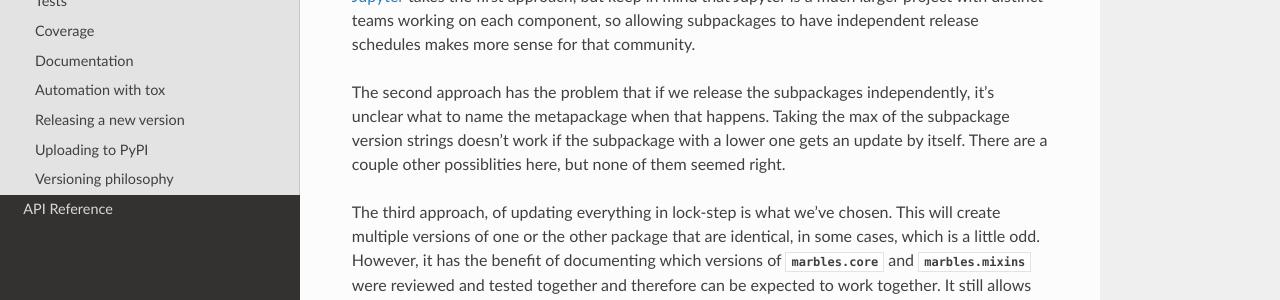
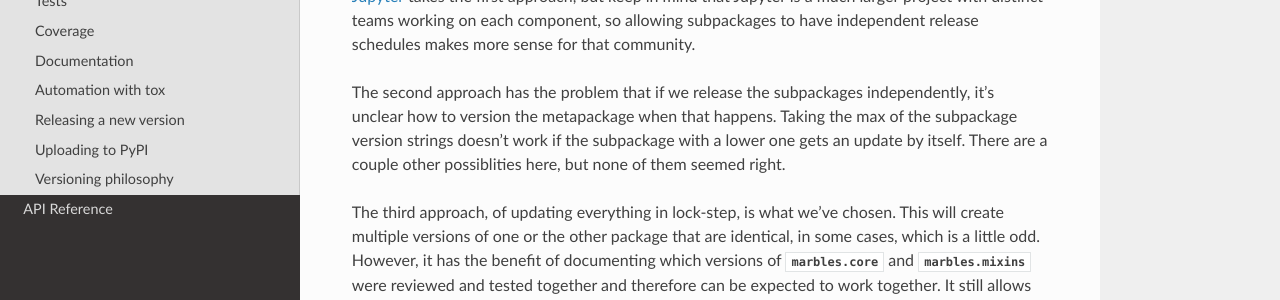
Before and after one commit to twosigma/marbles, a Sphinx documentation site: the page built from docs/maintaining.rst, in a window 1280 px wide and 900 px high, scrolled down 3635 px. Shown: the part 365-665 px from the top of the window. Built offline with Sphinx 7.4.7 and the Read the Docs theme 2.0.0, drawn with Linux system fonts in a browser that asks for light colours; the version number is read from the project's files by our own code.

Commit message:
CR comments

```diff
--- a/docs/maintaining.rst
+++ b/docs/maintaining.rst
@@ -205,12 +205,12 @@ have independent release schedules makes more sense for that
 community.
 
 The second approach has the problem that if we release the subpackages
-independently, it's unclear what to name the metapackage when that
+independently, it's unclear how to version the metapackage when that
 happens. Taking the max of the subpackage version strings doesn't work
 if the subpackage with a lower one gets an update by itself. There are
 a couple other possiblities here, but none of them seemed right.
 
-The third approach, of updating everything in lock-step is what we've
+The third approach, of updating everything in lock-step, is what we've
 chosen. This will create multiple versions of one or the other package
 that are identical, in some cases, which is a little odd. However, it
 has the benefit of documenting which versions of :mod:`marbles.core`
```
